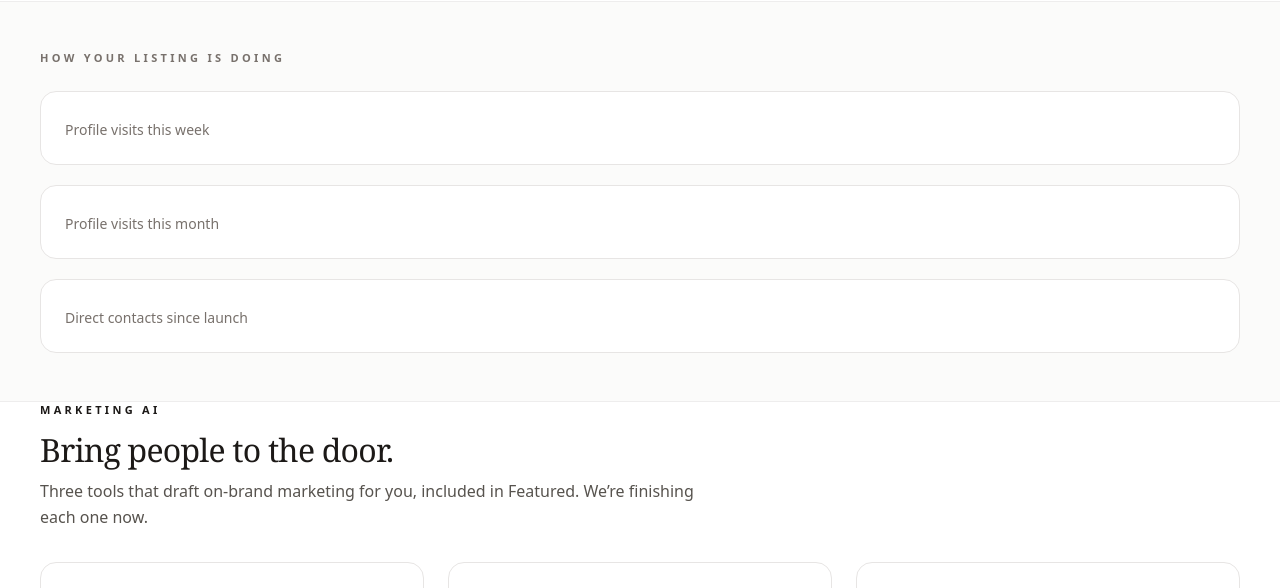
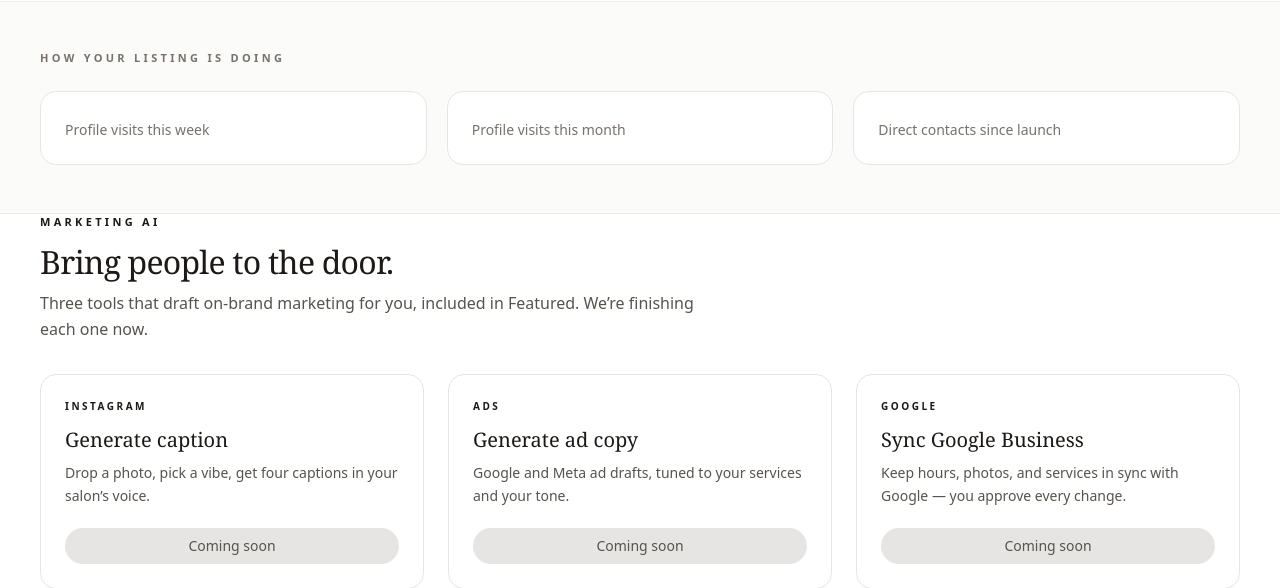
Before and after one commit to david-wi/known-around-town, a FastAPI app: template backend/app/templates/owner_dashboard.html in a window 1280 px wide. Shown: the part 902-1490 px from the top of the page. Run offline with FastAPI, Linux system fonts and the light colour scheme; the template is opened without the code that fills it, so the values that code supplies are empty; parts of the project's set-up code (start-up, migrations or seed data) failed here and were passed over.

Commit message:
fix(owners): show stats tiles as a row instead of stacked
After the first deploy, visually verifying the dashboard showed the
three stat tiles (visits this week, visits this month, direct
contacts) stacking into a single column at desktop width when they
should sit side-by-side. Root cause: the site uses a pre-compiled
stylesheet that includes the small-screen "two columns" utility but
not "three columns" at the same breakpoint, so the utility I picked
silently did nothing. Switched the stats grid to the next breakpoint
up ("md"), which is in the stylesheet and matches the breakpoint
used by the other multi-column sections on the page.

Co-Authored-By: Claude Opus 4.7 (1M context) <noreply@anthropic.com>

```diff
--- a/backend/app/templates/owner_dashboard.html
+++ b/backend/app/templates/owner_dashboard.html
@@ -140,7 +140,10 @@
 <section class="bg-stone-50/60 border-y border-stone-200/60">
   <div class="max-w-5xl mx-auto px-6 lg:px-10 py-12">
     <p class="text-[11px] uppercase tracking-[0.3em] text-stone-500 font-semibold mb-6">How your listing is doing</p>
-    <div class="grid sm:grid-cols-3 gap-5">
+    {# WHY: md:grid-cols-3 (not sm:grid-cols-3) because the project's
+       compiled Tailwind stylesheet only ships sm:grid-cols-2 — using a
+       missing utility silently stacks the stats as one column. #}
+    <div class="grid md:grid-cols-3 gap-5">
       <div class="rounded-2xl bg-white border border-stone-200 p-6">
         <p class="font-serif text-4xl text-stone-900 mb-1" style="font-family: Georgia, serif;">{{ stat_views_this_week }}</p>
         <p class="text-sm text-stone-500">Profile visits this week</p>
```
